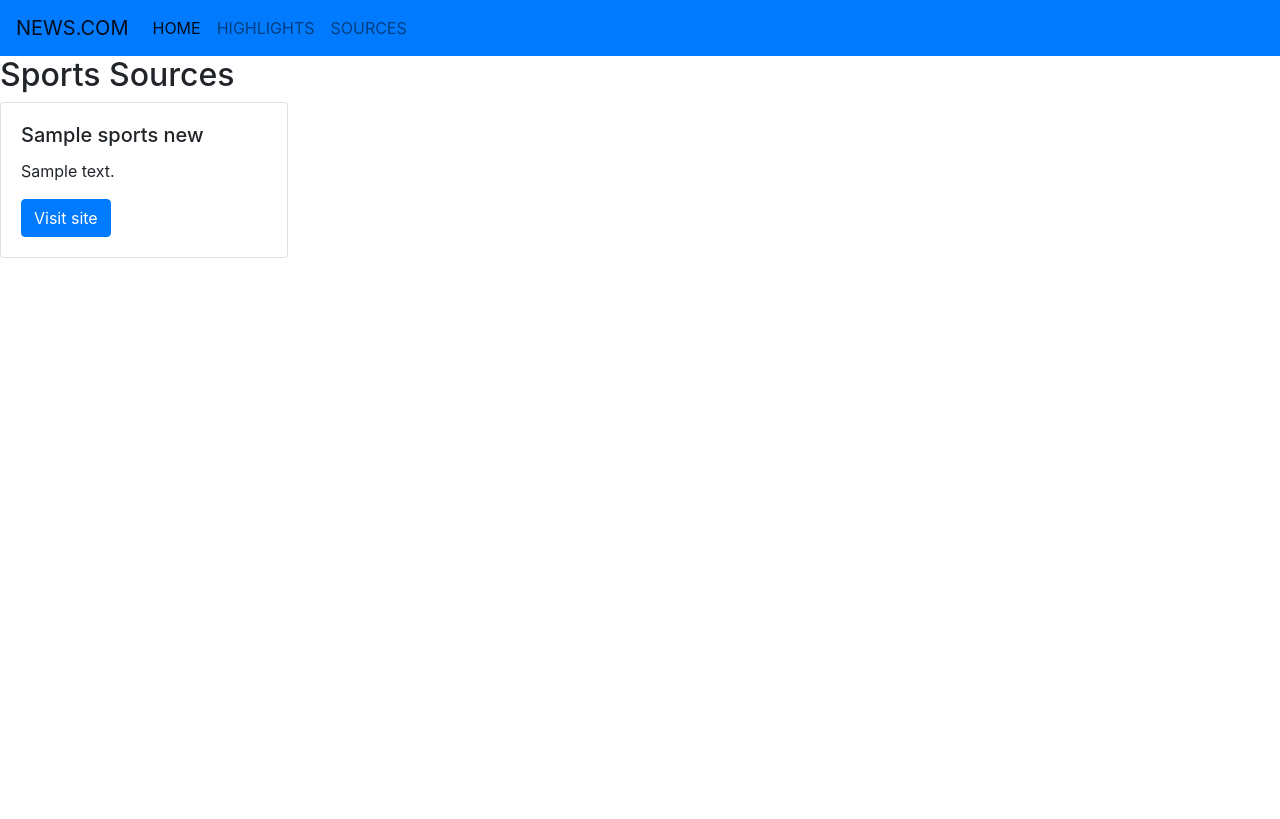
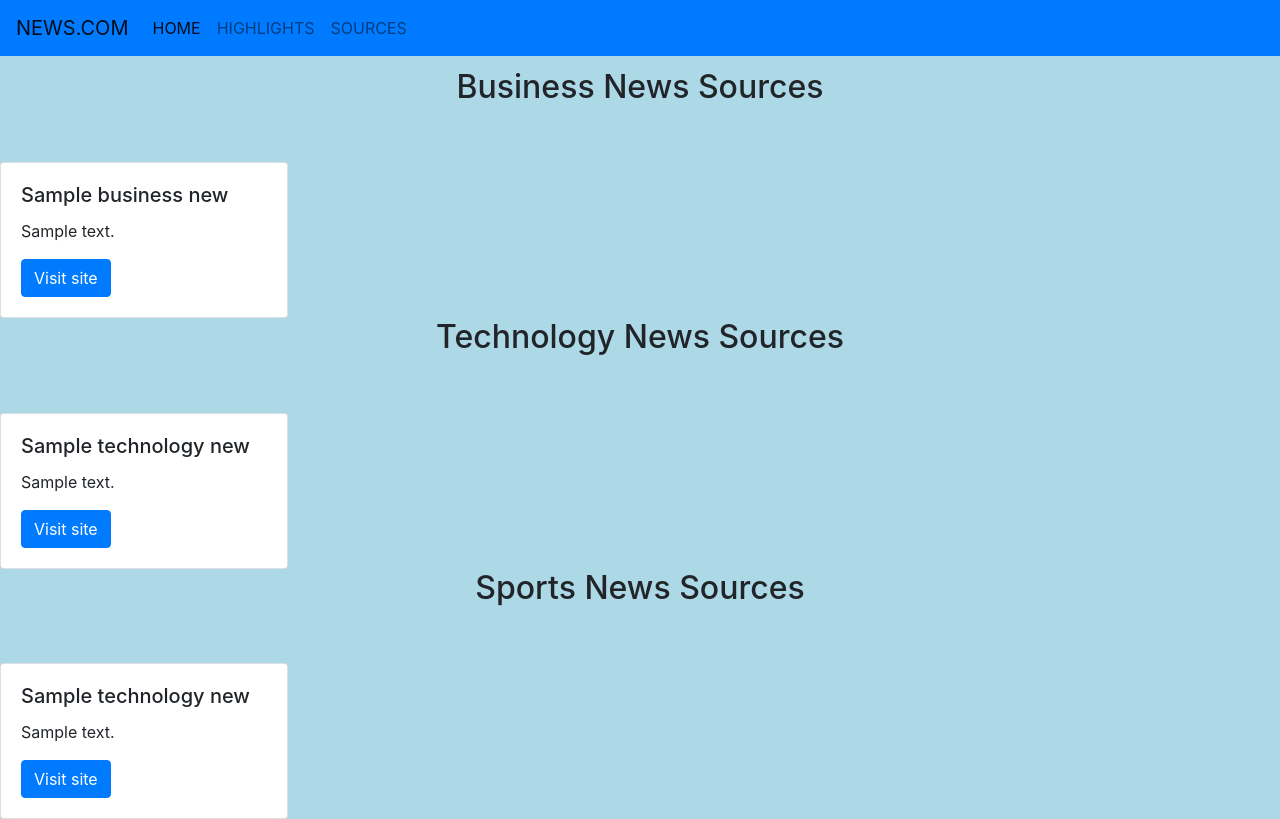
Before and after one commit to virginiah894/News--Highlight, a Flask app: template app/templates/index.html in a window 1280 px wide. Before the commit the page ends 258 px from the top, so only its background shows below. Run offline with Flask 2, Linux system fonts and the light colour scheme; the template is opened without the code that fills it: most values are stand-ins (such as "Sample title", 1, 10 or a date in 2020); some libraries are stand-ins or nearby versions.

Commit message:
fix errors and styling

```diff
--- a/app/__init__.py
+++ b/app/__init__.py
@@ -1,6 +1,7 @@
 from flask import Flask
 from config import config_options
 from flask_bootstrap import Bootstrap
+
 
 
 def create_app(config_name):
--- a/app/request.py
+++ b/app/request.py
@@ -4,6 +4,7 @@
 
 
 # fetching the api key
+global api_key,base_url
 api_key = Config.NEWS_API_KEY
 
 # base url
--- /dev/null
+++ b/app/static/css/index.css
@@ -0,0 +1,3 @@
+h2{
+  text-align: center;
+}
--- a/app/templates/index.html
+++ b/app/templates/index.html
@@ -6,15 +6,34 @@
     <link rel="stylesheet" href="{{url_for('static',filename='css/index.css')}}">
 {% endblock %}
 
+
+
 {% block content %}
-  <div class="sources">
-    <div class="general">
-      <h2>Sports Sources</h2>
+<body style="background-color:lightblue;">
+<div id="business">
+    <h2 style="text-align: center;">Business News Sources</h2>
+      {% for business_news in business %}
+        {{ macro.displayNewsList(business) }}
+        {% endfor %}
+</div>
+<div class="tech">
+
+    <h2 style="text-align: center;">Technology News Sources</h2>
+    {% for technology_news in sports %}
+          {{ macro.displayNewsList(technology)}}
+    {% endfor %}
+  </div>
+
+
+  <div class="sports">
+
+      <h2 style="text-align: center;">Sports News Sources</h2>
       {% for sports_news in sports %}
             {{ macro.displayNewsList(sports)}}
       {% endfor %}
     </div>
-  </div>
+
+  </body>
 
 {% endblock%}
 
--- a/app/templates/macros.html
+++ b/app/templates/macros.html
@@ -1,7 +1,7 @@
 {% macro displayNewsList(news_list) %}
 <div class="row">
     {% for news in news_list %}
-    <div class="col-sm-12 col-md-3">
+    <div class="col-sm-12 col-md-3 mt-5">
     <div class="card" style="width: 18rem;">
         <div class="card-body">
           <h5 class="card-title">{{ news.name }}</h5>
--- a/app/templates/navbar.html
+++ b/app/templates/navbar.html
@@ -1,4 +1,4 @@
-<nav class="navbar navbar-expand-lg navbar-light bg-primary">
+<nav class="navbar navbar-expand-lg navbar-light bg-primary" style="margin-bottom:12px;">
     <a class="navbar-brand" href="#">NEWS.COM</a>
     <button class="navbar-toggler" type="button" data-toggle="collapse" data-target="#navbarNav" aria-controls="navbarNav" aria-expanded="false" aria-label="Toggle navigation">
       <span class="navbar-toggler-icon"></span>
--- a/config.py
+++ b/config.py
@@ -5,7 +5,7 @@
   NEWS_API_BASE_URL ='https://newsapi.org/v2/sources?language=en&country=us&category={}&apiKey={}'
   HIGHLIGHTS_BASE_URL = 'https://newsapi.org/v2/top-headlines?country=us&apiKey={}'
   ALL_ARTICLES_BASE_URL ='https://newsapi.org/v2/everything?domains=nytimes.com&apiKey={}'
-# SECRET_KEY = os.environ.get('SECRET_KEY')
+  SECRET_KEY = os.environ.get('SECRET_KEY')
 # SEARCHS_BASE_URL ='https://newsapi.org/v2/sources?language=en&category={}&apiKey={}'
 #     SOURCES_BASE_URL ='https://newsapi.org/v2/sources?language=en&apiKey={}'
 #     NEWSARTICLES_BASE_URL = 'https://newsapi.org/v2/everything?language=en&sources={}&apiKey={}'
```
Also changed, not shown: app/main/views.py (+21 -21 lines), 2 other files.
